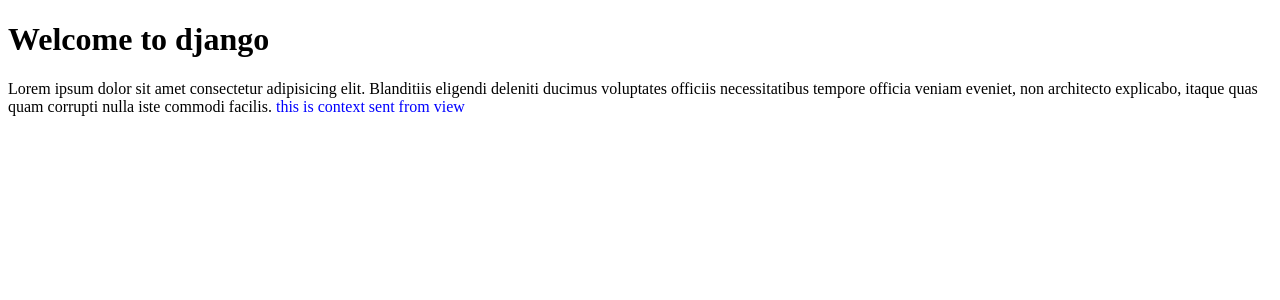
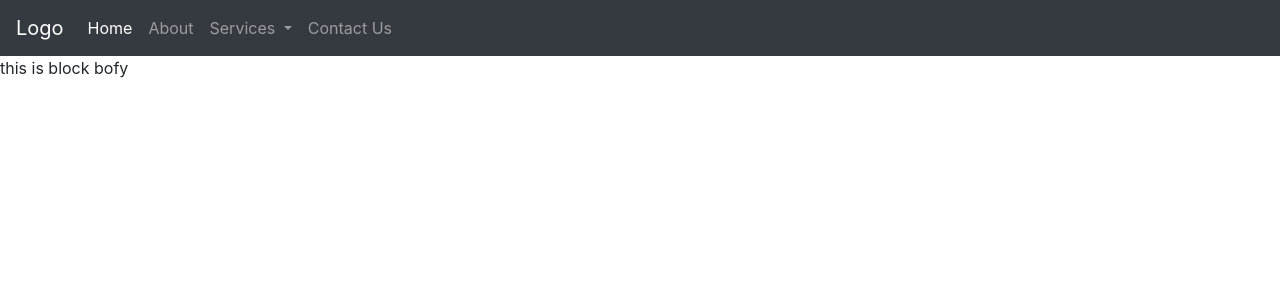
Before and after one commit to priyabnsal/PBL-Project, a Django app: page / in a window 1280 px wide. Shown: the top 300 px of the page. Run offline with Django 3.2, Linux system fonts and the light colour scheme; some libraries are stand-ins or nearby versions.

Commit message:
index.html

```diff
--- /dev/null
+++ b/templates/base.html
@@ -0,0 +1,92 @@
+<!DOCTYPE html>
+<html lang="en">
+  <head>
+    <!-- Required meta tags -->
+    <meta charset="utf-8" />
+    <meta
+      name="viewport"
+      content="width=device-width, initial-scale=1, shrink-to-fit=no"
+    />
+
+    <!-- Bootstrap CSS -->
+    <link
+      rel="stylesheet"
+      href="https://maxcdn.bootstrapcdn.com/bootstrap/4.0.0/css/bootstrap.min.css"
+      integrity="sha384-Gn5384xqQ1aoWXA+058RXPxPg6fy4IWvTNh0E263XmFcJlSAwiGgFAW/dAiS6JXm"
+      crossorigin="anonymous"
+    />
+
+    <title>{%block title%} {%endblock title%} PBL Project</title>
+  </head>
+  <body>
+    <nav class="navbar navbar-expand-lg navbar-dark bg-dark">
+      <a class="navbar-brand" href="#">Logo</a>
+      <button
+        class="navbar-toggler"
+        type="button"
+        data-toggle="collapse"
+        data-target="#navbarNavDropdown"
+        aria-controls="navbarNavDropdown"
+        aria-expanded="false"
+        aria-label="Toggle navigation"
+      >
+        <span class="navbar-toggler-icon"></span>
+      </button>
+      <div class="collapse navbar-collapse" id="navbarNavDropdown">
+        <ul class="navbar-nav">
+          <li class="nav-item active">
+            <a class="nav-link" href="#"
+              >Home <span class="sr-only">(current)</span></a
+            >
+          </li>
+          <li class="nav-item">
+            <a class="nav-link" href="/about">About</a>
+          </li>
+
+          <li class="nav-item dropdown">
+            <a
+              class="nav-link dropdown-toggle"
+              href=""
+              id="navbarDropdownMenuLink"
+              data-toggle="dropdown"
+              aria-haspopup="true"
+              aria-expanded="false"
+            >
+              Services
+            </a>
+            <div class="dropdown-menu" aria-labelledby="navbarDropdownMenuLink">
+              <a class="dropdown-item" href="/services">World Map</a>
+              <a class="dropdown-item" href="#">Predication</a>
+              <a class="dropdown-item" href="#">SIR Model</a>
+            </div>
+          </li>
+          <li class="nav-item">
+            <a class="nav-link" href="/contact">Contact Us</a>
+          </li>
+        </ul>
+      </div>
+    </nav>
+
+{%block body %} {% endblock body%}
+
+
+
+    <!-- Optional JavaScript -->
+    <!-- jQuery first, then Popper.js, then Bootstrap JS -->
+    <script
+      src="https://code.jquery.com/jquery-3.2.1.slim.min.js"
+      integrity="sha384-KJ3o2DKtIkvYIK3UENzmM7KCkRr/rE9/Qpg6aAZGJwFDMVNA/GpGFF93hXpG5KkN"
+      crossorigin="anonymous"
+    ></script>
+    <script
+      src="https://cdnjs.cloudflare.com/ajax/libs/popper.js/1.12.9/umd/popper.min.js"
+      integrity="sha384-ApNbgh9B+Y1QKtv3Rn7W3mgPxhU9K/ScQsAP7hUibX39j7fakFPskvXusvfa0b4Q"
+      crossorigin="anonymous"
+    ></script>
+    <script
+      src="https://maxcdn.bootstrapcdn.com/bootstrap/4.0.0/js/bootstrap.min.js"
+      integrity="sha384-JZR6Spejh4U02d8jOt6vLEHfe/JQGiRRSQQxSfFWpi1MquVdAyjUar5+76PVCmYl"
+      crossorigin="anonymous"
+    ></script>
+  </body>
+</html>
--- a/templates/index.html
+++ b/templates/index.html
@@ -1,19 +1,4 @@
-<!DOCTYPE html>
-<html lang="en">
-  <head>
-    <meta charset="UTF-8" />
-    <meta http-equiv="X-UA-Compatible" content="IE=edge" />
-    <meta name="viewport" content="width=device-width, initial-scale=1.0" />
-    <title>Document</title>
-  </head>
-  <body>
-    <h1>Welcome to django</h1>
-    <p>
-      Lorem ipsum dolor sit amet consectetur adipisicing elit. Blanditiis
-      eligendi deleniti ducimus voluptates officiis necessitatibus tempore
-      officia veniam eveniet, non architecto explicabo, itaque quas quam
-      corrupti nulla iste commodi facilis.
-      <span style="color: blue"> this is context {{variable}} </span>
-    </p>
-  </body>
-</html>
+{%extends 'base.html'%}
+{%block body%}
+this is block bofy
+{%endblock body%}
```
Also changed, not shown: db.sqlite3.
